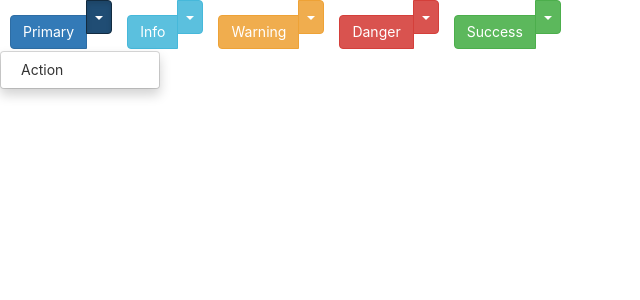
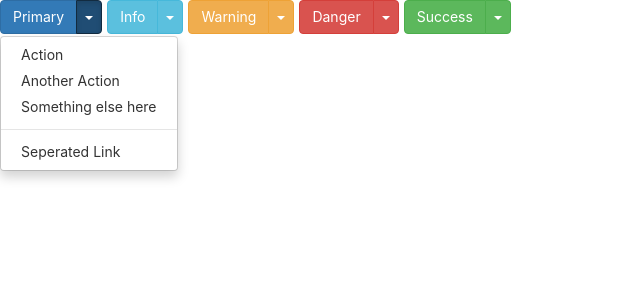
Before and after one commit to kamransid/React-Bootstrap, a React (Create React App) app: page / in a window 1280 px wide. Both pictures are taken after a click on the button 99 px from the left and 17 px from the top of the page. Shown: the top 300 px of the page, without its empty margins (0-640 px from the left). Built offline with nearby package versions, Linux system fonts and the light colour scheme.

Commit message:
Adding seperated link

```diff
--- a/src/SplitButtonDropDown.jsx
+++ b/src/SplitButtonDropDown.jsx
@@ -10,7 +10,6 @@ function handle(item,i){
     }
     return(
     <SplitButton
-      style = {style}
       bsStyle = {item.toLowerCase()}
       title = {item}
       key = {i}
@@ -21,6 +20,10 @@ function handle(item,i){
     >
     Action
     </MenuItem>
+    <MenuItem eventKey='2'>Another Action</MenuItem>
+    <MenuItem eventKey='3'>Something else here</MenuItem>
+    <MenuItem divider/>
+    <MenuItem eventKey='4'>Seperated Link</MenuItem>
 
     </SplitButton>
     )
```
